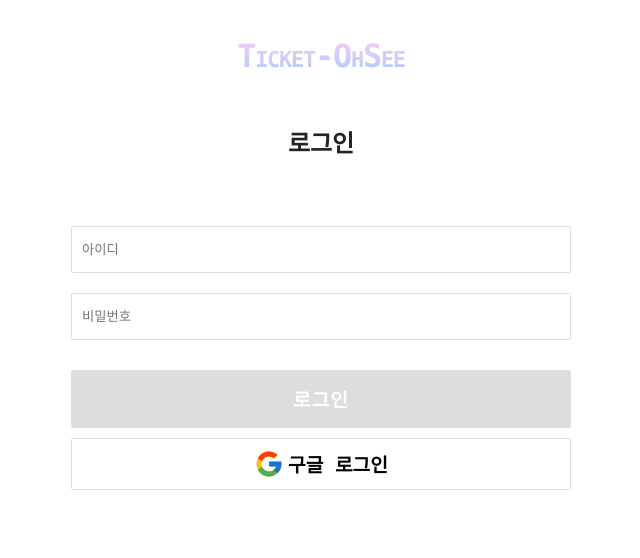
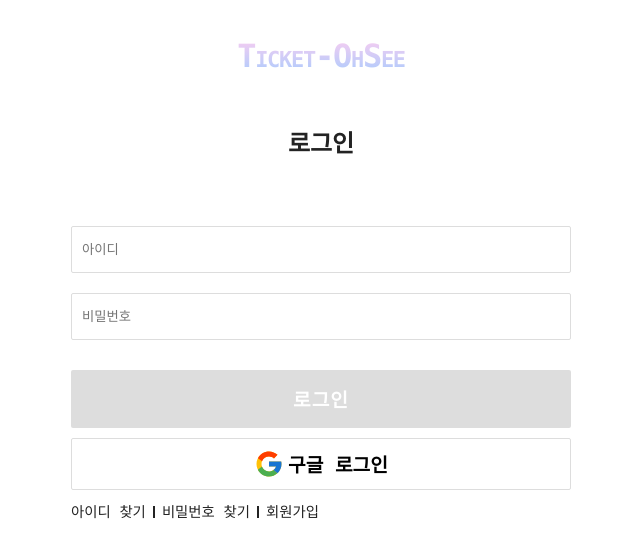
Before and after one commit to hotteokButler/ticketOhSee_FrontEnd, a Next.js app: page /login in a window 1280 px wide. Shown: the top 558 px of the page, without its empty margins (319-959 px from the left). Built offline with nearby package versions, Linux system fonts and the light colour scheme; a web font is replaced by a local one.

Commit message:
Style : login nav button UI

```diff
--- a/src/app/(beforeLogin)/_components/Login.tsx
+++ b/src/app/(beforeLogin)/_components/Login.tsx
@@ -2,12 +2,13 @@
 
 import { useForm, SubmitHandler } from 'react-hook-form';
 import React, { useState } from 'react';
-import { FcGoogle } from "react-icons/fc";
+import { FcGoogle } from 'react-icons/fc';
 import sty from './login.module.css';
 import ErrorMessage from './ErrorMessage';
 import classNames from 'classnames/bind';
 import SubmitButton from './SubmitButton';
 import Subtitle from './Subtitle';
+import LoginNavBtns from './LoginNavBtns';
 
 const cx = classNames.bind(sty);
 
@@ -40,7 +41,7 @@ export default function Login() {
 
   return (
     <>
-    <Subtitle sub_text="로그인"/>
+      <Subtitle sub_text='로그인' />
       <div className={sty.login_wrap}>
         <form onSubmit={handleSubmit(onSubmit)}>
           {/* 아이디 */}
@@ -78,7 +79,11 @@ export default function Login() {
           {errors.password && <ErrorMessage message={String(errors.password.message)} />}
           <SubmitButton btn_type='submit' btn_text='로그인' isDisabled={!isValid} />
         </form>
-        <button className={sty.login_google} type="button"><FcGoogle/>구글 로그인</button>
+        <button className={sty.login_google} type='button'>
+          <FcGoogle />
+          구글 로그인
+        </button>
+        <LoginNavBtns />
       </div>
     </>
   );
--- a/src/app/(beforeLogin)/_components/LoginNavBtns.tsx
+++ b/src/app/(beforeLogin)/_components/LoginNavBtns.tsx
@@ -1,11 +1,12 @@
 "use client";
 
 import Link from 'next/link';
-import React from 'react'
+import React from 'react';
+import sty from './login.module.css';
 
 export default function LoginNavBtns() {
   return (
-    <nav>
+    <nav className={sty.login_navBtn_wrap}>
       <Link href="/user/find-user">아이디 찾기</Link>
       <Link href="/user/find-password">비밀번호 찾기</Link>
       <Link href="/signup">회원가입</Link>
--- a/src/app/(beforeLogin)/_components/login.module.css
+++ b/src/app/(beforeLogin)/_components/login.module.css
@@ -39,7 +39,7 @@ LoginNavBtns.tsx
   transition: 0.2s;
   background-color: transparent;
 }
-.login_google:hover{
+.login_google:hover {
   background-color: var(--border-color);
   color: var(--white-color);
 }
@@ -48,3 +48,37 @@ LoginNavBtns.tsx
   height: 30px;
   margin-right: 4px;
 }
+
+.login_navBtn_wrap {
+  display: flex;
+  align-items: center;
+  margin: 15px auto;
+  font-size: 0.9rem;
+}
+.login_navBtn_wrap a {
+  position: relative;
+  font-weight: 500;
+  transition: 0.2s;
+}
+.login_navBtn_wrap a:hover {
+  color: var(--input-focus);
+}
+
+.login_navBtn_wrap a:not(:first-child) {
+  margin: 0 8px;
+}
+.login_navBtn_wrap a:not(:first-child)::after {
+  position: absolute;
+  clear: both;
+  content: '';
+  display: block;
+  background: var(--font-color);
+  width: 2px;
+  height: 12px;
+  top: 50%;
+  left: -9px;
+  transform: translateY(-50%);
+}
+.login_navBtn_wrap a:first-child {
+  margin: 0 8px 0 0;
+}
--- a/src/app/(beforeLogin)/_components/signUp.module.css
+++ b/src/app/(beforeLogin)/_components/signUp.module.css
@@ -22,6 +22,9 @@ ErrorMessage.tsx
   padding: 15px 10px;
   margin: 20px 0 5px;
   border-bottom: 1px solid var(--border-color);
+}
+.signup_input_con:last-child {
+  margin: 20px 0 50px;
 }
 .signup_input_con label {
   min-width: 50px;
```
